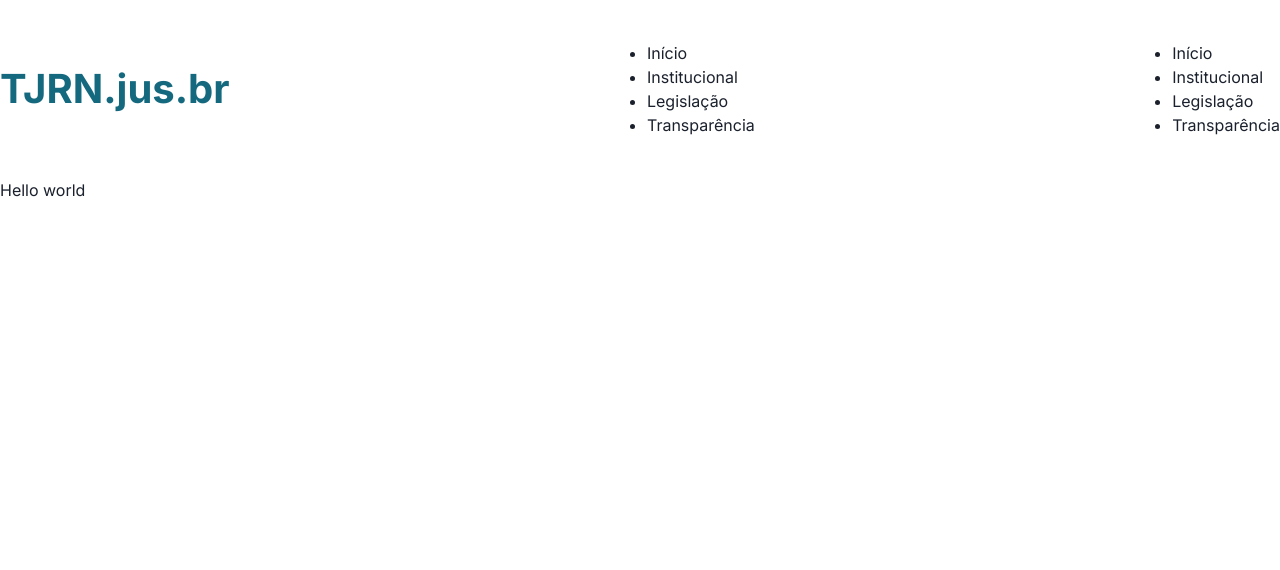
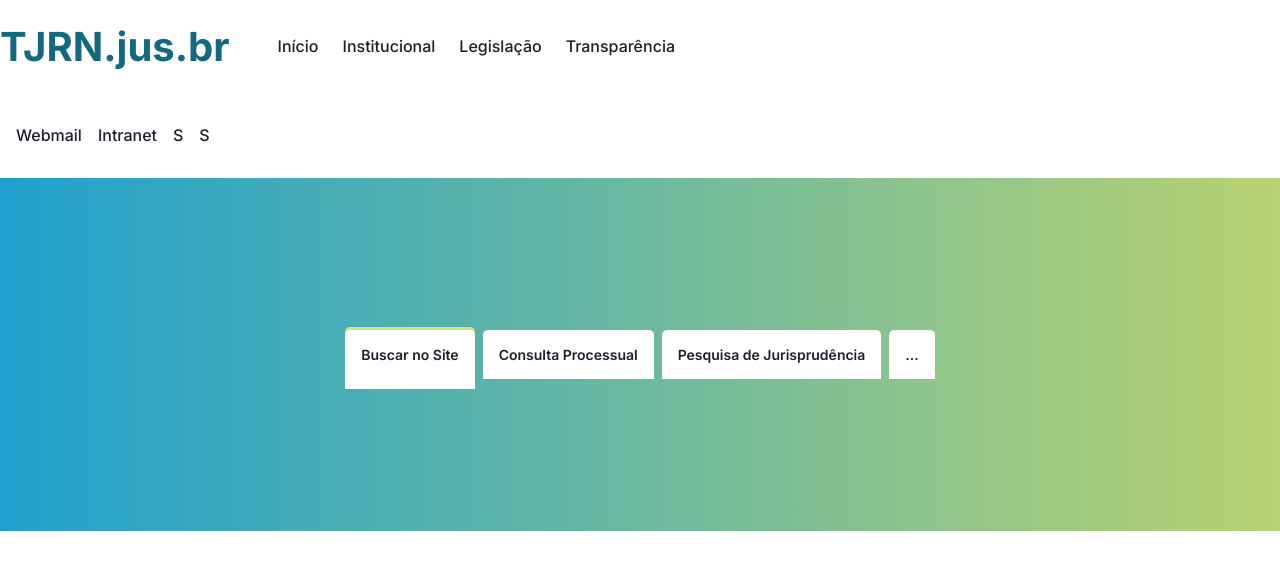
Before and after one commit to yargo11/myTJRN, a Next.js app: page / in a window 1280 px wide. Shown: the top 570 px of the page. Built offline with nearby package versions, Linux system fonts and the light colour scheme.

Commit message:
trabalhando no search banner

```diff
--- a/src/components/Header/FuncionalityList/index.tsx
+++ b/src/components/Header/FuncionalityList/index.tsx
@@ -1,12 +1,21 @@
-import { ListItem, UnorderedList } from "@chakra-ui/layout";
+import { ListItem, UnorderedList, Link, Flex } from '@chakra-ui/react';
 
 export default function FuncionalityList() {
     return (
-        <UnorderedList>
-            <ListItem>Início</ListItem>
-            <ListItem>Institucional</ListItem>
-            <ListItem>Legislação</ListItem>
-            <ListItem>Transparência</ListItem>
-        </UnorderedList>
+        <Flex w='full' maxW='15.75rem' alignItems='center' flexWrap='wrap'>
+            <UnorderedList
+                display='flex'
+                h='35px'
+                listStyleType='none'
+                fontFamily='Inter'
+                fontWeight='medium'
+                lineHeight='19,36px'
+                marginTop='10px'>
+                <ListItem><Link>Webmail</Link></ListItem>
+                <ListItem ml='1rem'><Link>Intranet</Link></ListItem>
+                <ListItem ml='1rem'>S</ListItem>
+                <ListItem ml='1rem'>S</ListItem>
+            </UnorderedList>
+        </Flex>
     );
 }
--- a/src/components/Header/PagesList/index.tsx
+++ b/src/components/Header/PagesList/index.tsx
@@ -1,12 +1,38 @@
-import { ListItem, UnorderedList } from "@chakra-ui/layout";
+import { ListItem, UnorderedList, Link, Flex } from '@chakra-ui/react';
 
 export default function PagesList () {
     return (
-        <UnorderedList>
-            <ListItem>Início</ListItem>
-            <ListItem>Institucional</ListItem>
-            <ListItem>Legislação</ListItem>
-            <ListItem>Transparência</ListItem>
-        </UnorderedList>
+        <Flex maxW='50.18rem' w='full' alignItems='center' flexWrap='wrap'>
+            <UnorderedList
+                display='flex'
+                h='35px'
+                listStyleType='none'
+                fontFamily='Inter'
+                fontWeight='medium'
+                lineHeight='19,36px'
+                marginTop='10px'>
+
+                <ListItem
+                    ml='2rem'
+                    _hover={{
+                        'boxShadow': '0px 3px #b8d272'
+                    }}><Link href='#'>Início</Link></ListItem>
+                <ListItem
+                    ml='1.5rem'
+                    _hover={{
+                        'boxShadow': '0px 3px #b8d272'
+                    }}><Link href='#'>Institucional</Link></ListItem>
+                <ListItem
+                    ml='1.5rem'
+                    _hover={{
+                        'boxShadow': '0px 3px #b8d272'
+                    }}><Link href='#'>Legislação</Link></ListItem>
+                <ListItem
+                    ml='1.5rem'
+                    _hover={{
+                        'boxShadow': '0px 3px #b8d272'
+                    }}><Link href='#'>Transparência</Link></ListItem>
+            </UnorderedList>
+        </Flex>
     );
 }
--- a/src/components/Header/index.tsx
+++ b/src/components/Header/index.tsx
@@ -4,8 +4,20 @@
 
 export default function Header() {
     return (
-        <Flex maxW='82.5rem' h='11.1rem' m='auto' alignItems='center' justifyContent='space-between'>
-            <Text fontWeight='bold' fontSize='2.5rem' color='#14697F' as='a' href='/'>TJRN.jus.br</Text>
+        <Flex
+            maxW='81rem'
+            h='11.1rem'
+            m='auto'
+            alignItems='center'
+            flexWrap='wrap'>
+            <Text
+                fontFamily='Inter'
+                fontWeight='bold'
+                fontSize='2.5rem'
+                color='#14697F'
+                lineHeight='55px'
+                as='a'
+                href='/'>TJRN.jus.br</Text>
             <PagesList />
             <FuncionalityList />
         </Flex>
--- /dev/null
+++ b/src/components/Search/SearchButton/index.tsx
@@ -0,0 +1,24 @@
+import { Button, ButtonProps } from '@chakra-ui/react';
+
+interface SearchButtonProps extends ButtonProps {
+    name: string;
+    actualFunction: string;
+}
+
+export default function SearchButton ({ name, actualFunction, ...others }: SearchButtonProps) {
+    return (
+        <Button
+                bgColor='#ffffff'
+                h='3.06rem'
+                p='1rem'
+                m='0.25rem'
+                fontFamily='Inter'
+                fontSize='0.875rem'
+                lineHeight='6,94px'
+                borderRadius='5px 5px 0 0'
+                boxShadow={actualFunction === name ?'0 10px #ffffff, 0 -3px #C9E880' : ''}
+                {...others}>
+            {name}
+        </Button>
+    );
+}
--- /dev/null
+++ b/src/components/Search/index.tsx
@@ -0,0 +1,41 @@
+import { Flex, Button } from '@chakra-ui/react';
+import { useState } from 'react';
+import SearchButton from './SearchButton';
+
+export default function Search () {
+
+    enum SearchBannerFunctions {
+        buscarNoSite = 'Buscar no Site',
+        consultaProcessual = 'Consulta Processual',
+        pesquisaDeJurisprudencia = 'Pesquisa de Jurisprudência',
+        etc = '...'
+    }
+
+    const [type, setType] = useState(SearchBannerFunctions.buscarNoSite);
+
+    return (
+        <Flex
+            w='full'
+            h='353px'
+            alignItems='center'
+            justifyContent='center'
+            bgGradient='linear(to-r, #20A0CE, #B8D272)'>
+            <SearchButton
+                actualFunction={type}
+                name={SearchBannerFunctions.buscarNoSite}
+                onClick={() => {setType(SearchBannerFunctions.buscarNoSite)}}/>
+            <SearchButton
+                actualFunction={type}
+                name={SearchBannerFunctions.consultaProcessual}
+                onClick={() => {setType(SearchBannerFunctions.consultaProcessual)}}/>
+            <SearchButton
+                actualFunction={type}
+                name={SearchBannerFunctions.pesquisaDeJurisprudencia}
+                onClick={() => {setType(SearchBannerFunctions.pesquisaDeJurisprudencia)}}/>
+            <SearchButton
+                actualFunction={type}
+                name={SearchBannerFunctions.etc}
+                onClick={() => {setType(SearchBannerFunctions.etc)}}/>
+        </Flex>
+    );
+}
--- a/src/pages/index.tsx
+++ b/src/pages/index.tsx
@@ -1,7 +1,8 @@
+import Search from "../components/Search"
 export default function Home() {
   return (
     <>
-      <p>Hello world</p>
+      <Search />
     </>
   )
 }
```
